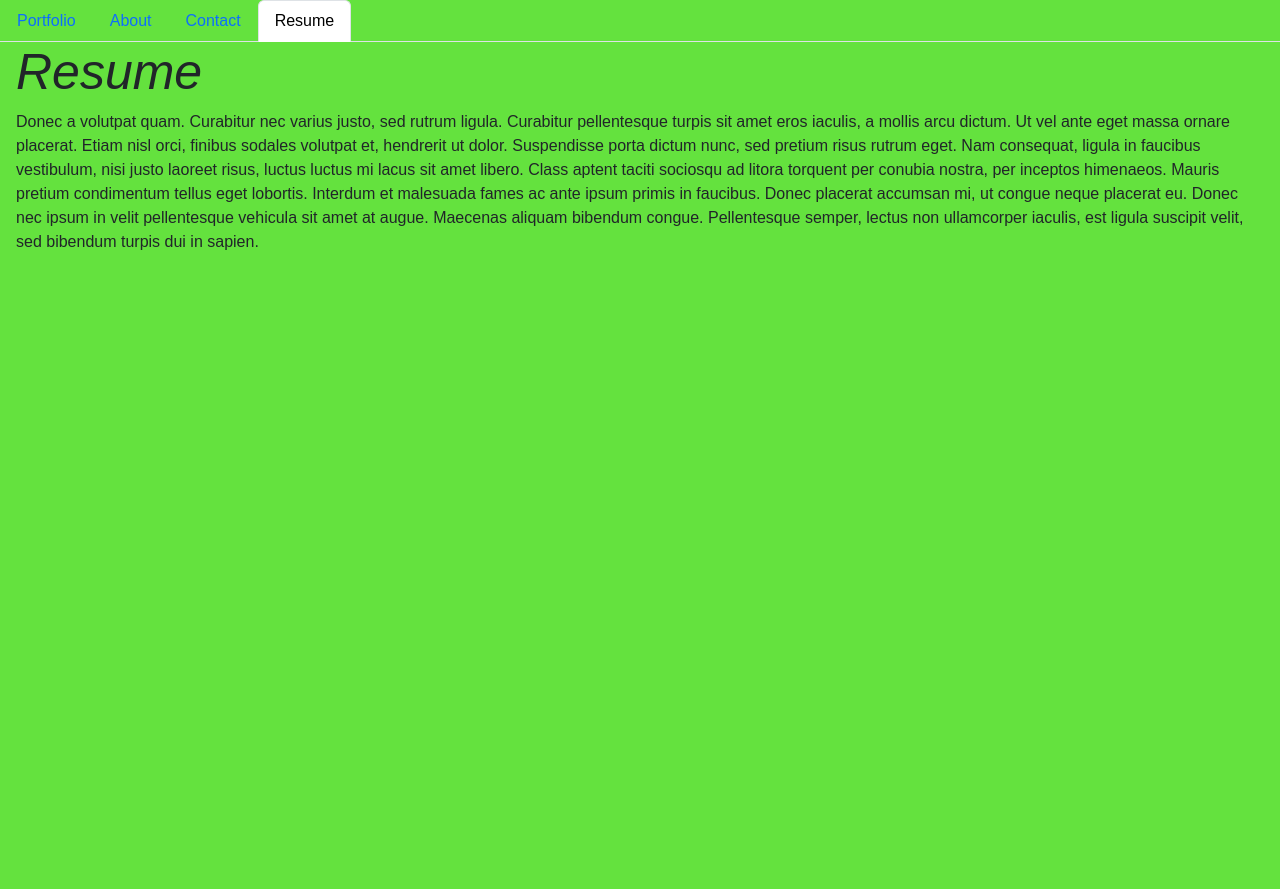
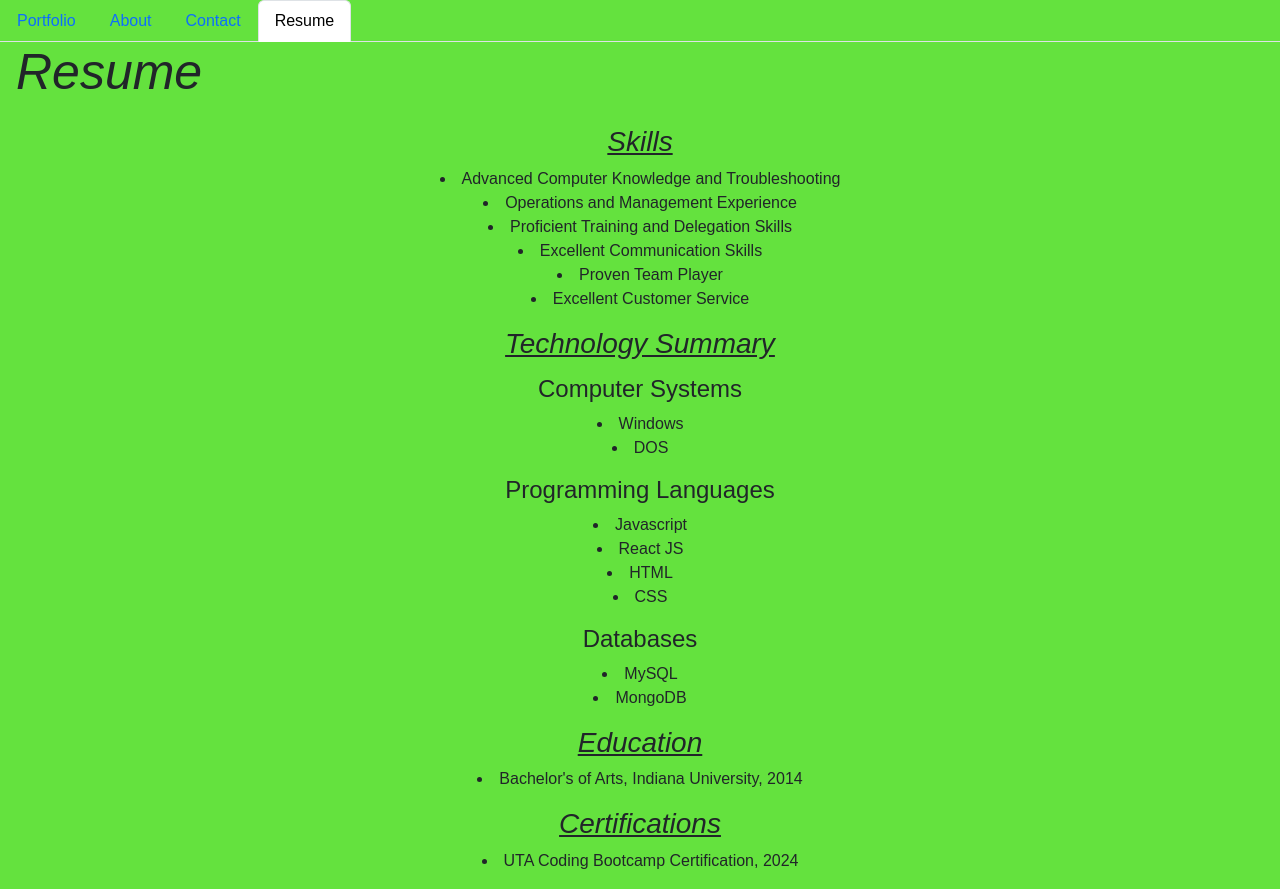
Before and after one commit to derekm129/reactPortfolio, a React (Vite) app in the folder reactPortfolio/: page /Resume in a window 1280 px wide. Before the commit the page ends 800 px from the top, so only its background shows below. Built offline with nearby package versions, Linux system fonts and the light colour scheme.

Commit message:
created Resume page

```diff
--- a/reactPortfolio/src/App.css
+++ b/reactPortfolio/src/App.css
@@ -16,6 +16,22 @@ h2 {
 h3 {
   margin-top: 15px;
   text-align: center;
+  font-style: italic;
+  text-decoration: underline;
+}
+
+h4 {
+  margin-top: 15px;
+  text-align: center;
+}
+
+ul {
+  padding-left: 0;
+}
+
+ul li {
+  text-align: center;
+  list-style-position: inside;
 }
 
 body {
--- a/reactPortfolio/src/components/NavTabs.jsx
+++ b/reactPortfolio/src/components/NavTabs.jsx
@@ -37,7 +37,7 @@ function NavTabs() {
       </li>
       <li className="nav-item">
         <Link
-          to="/Contact"
+          to="/Resume"
           // Check to see if the currentPage is `Resume`, and if so we use the active link class from bootstrap. Otherwise, we set it to a normal nav-link
           className={currentPage === '/Resume' ? 'nav-link active' : 'nav-link'}
         >
--- a/reactPortfolio/src/main.jsx
+++ b/reactPortfolio/src/main.jsx
@@ -9,7 +9,6 @@ import App from './App';
 import Home from './pages/Home';
 import Contact from './pages/Contact';
 import About from './pages/About';
-import Portfolio from './pages/Portfolio';
 import Resume from './pages/Resume';
 
 
--- a/reactPortfolio/src/pages/Resume.jsx
+++ b/reactPortfolio/src/pages/Resume.jsx
@@ -2,20 +2,42 @@ export default function Resume() {
     return (
       <div>
         <h1>Resume</h1>
+        <h3>Skills</h3>
+          <ul>
+            <li>Advanced Computer Knowledge and Troubleshooting</li>
+            <li>Operations and Management Experience</li>
+            <li>Proficient Training and Delegation Skills</li>
+            <li>Excellent Communication Skills</li>
+            <li>Proven Team Player</li>
+            <li>Excellent Customer Service</li>
+          </ul>
+        <h3>Technology Summary</h3>
+          <h4>Computer Systems</h4>
+            <ul>
+              <li>Windows</li>
+              <li>DOS</li>
+            </ul>
+          <h4>Programming Languages</h4>
+            <ul>
+              <li>Javascript</li>
+              <li>React JS</li>
+              <li>HTML</li>
+              <li>CSS</li>
+            </ul>
+          <h4>Databases</h4>
+            <ul>
+              <li>MySQL</li>
+              <li>MongoDB</li>
+            </ul>
+        <h3>Education</h3>
+          <ul>
+            <li>Bachelor's of Arts, Indiana University, 2014</li>
+          </ul>
+        <h3>Certifications</h3>
+          <ul>
+            <li>UTA Coding Bootcamp Certification, 2024</li>
+          </ul>
         <p>
-          Donec a volutpat quam. Curabitur nec varius justo, sed rutrum ligula.
-          Curabitur pellentesque turpis sit amet eros iaculis, a mollis arcu
-          dictum. Ut vel ante eget massa ornare placerat. Etiam nisl orci, finibus
-          sodales volutpat et, hendrerit ut dolor. Suspendisse porta dictum nunc,
-          sed pretium risus rutrum eget. Nam consequat, ligula in faucibus
-          vestibulum, nisi justo laoreet risus, luctus luctus mi lacus sit amet
-          libero. Class aptent taciti sociosqu ad litora torquent per conubia
-          nostra, per inceptos himenaeos. Mauris pretium condimentum tellus eget
-          lobortis. Interdum et malesuada fames ac ante ipsum primis in faucibus.
-          Donec placerat accumsan mi, ut congue neque placerat eu. Donec nec ipsum
-          in velit pellentesque vehicula sit amet at augue. Maecenas aliquam
-          bibendum congue. Pellentesque semper, lectus non ullamcorper iaculis,
-          est ligula suscipit velit, sed bibendum turpis dui in sapien.
         </p>
       </div>
     );
```
